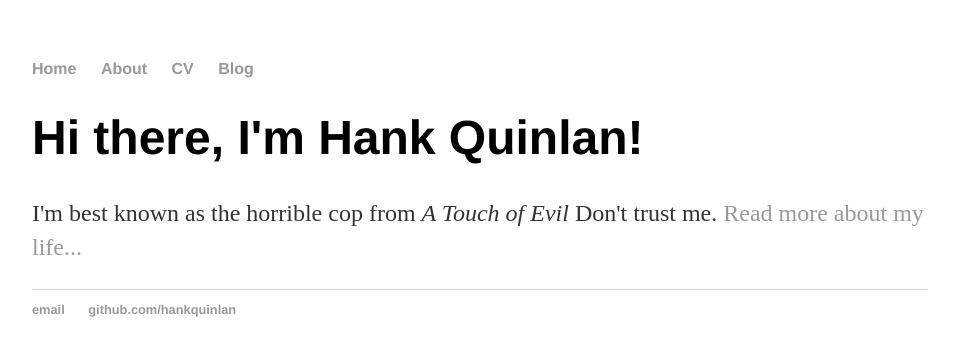
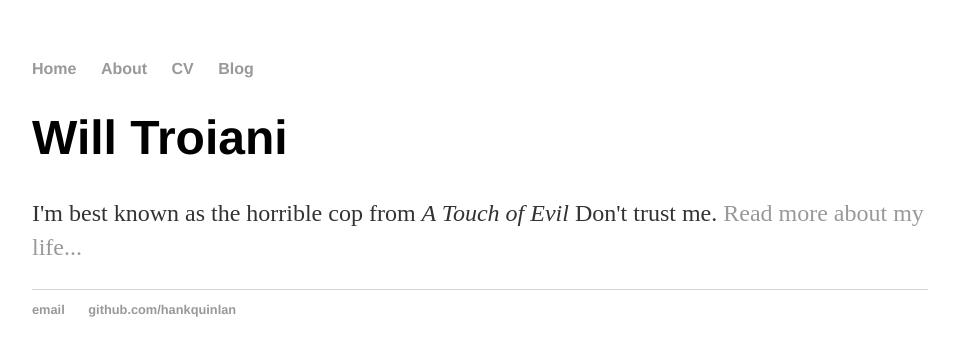
Before and after one commit to WilliamTroiani/WilliamTroiani.github.io, a Jekyll site: the page built from index.html, in a window 1280 px wide. Shown: the top 356 px of the page, without its empty margins (160-1115 px from the left). Built offline with Jekyll 4.4.1, drawn with Linux system fonts in a browser that asks for light colours.

Commit message:
Update index.html

```diff
--- a/index.html
+++ b/index.html
@@ -3,6 +3,6 @@ layout: default
 title: Will Troiani
 ---
 <div class="blurb">
-	<h1>Hi there, I'm Hank Quinlan!</h1>
+	<h1>Will Troiani</h1>
 	<p>I'm best known as the horrible cop from <em>A Touch of Evil</em> Don't trust me. <a href="/about">Read more about my life...</a></p>
 </div><!-- /.blurb -->
```
